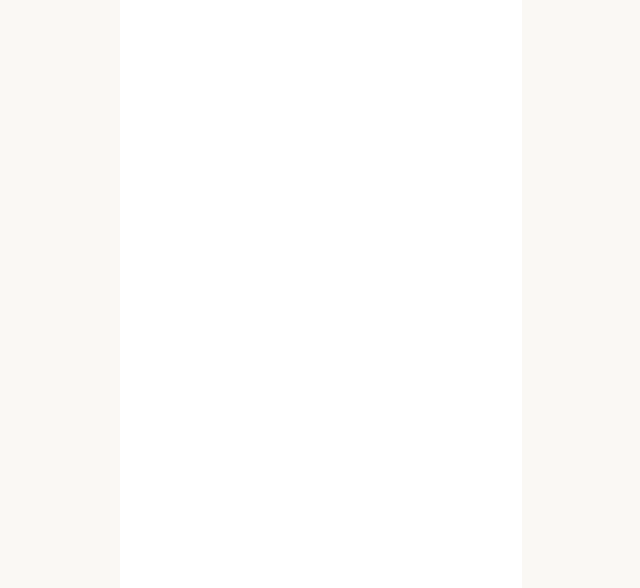
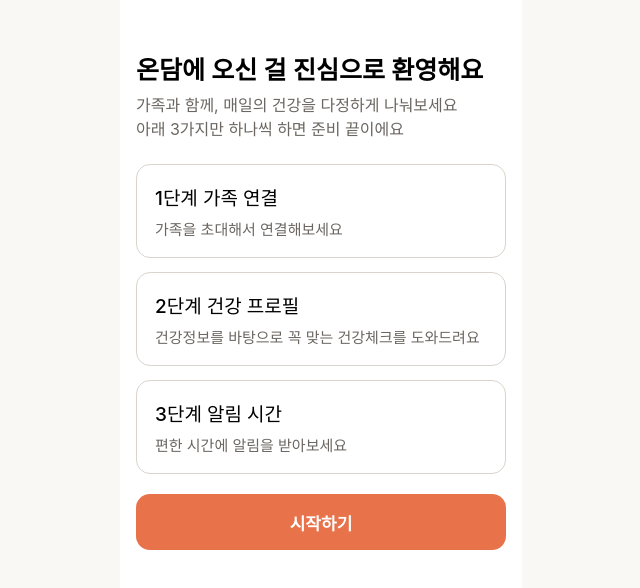
Before and after one commit to Dream-of-WildGeese/Wild_Geese_Front, a React (Vite) app: page /onboarding/step-guide in a window 1280 px wide. Before the commit this address had no page. Shown: the top 588 px of the page, without its empty margins (319-959 px from the left). Built offline with nearby package versions, Linux system fonts and the light colour scheme; a web font is replaced by a local one.

Commit message:
feat: 온보딩 단계 안내 화면 구현

```diff
--- a/src/App.jsx
+++ b/src/App.jsx
@@ -10,6 +10,7 @@ import WeeklyReport from './pages/WeeklyReport/WeeklyReport';
 import Layout from './components/Layout';
 import Intro from './pages/Onboarding/Intro';
 import UserType from './pages/Onboarding/UserType';
+import StepGuide from './pages/Onboarding/StepGuide';
 
 function App() {
   return (
@@ -20,6 +21,7 @@ function App() {
           <Routes>
             <Route path="/onboarding" element={<Intro/>} />
             <Route path="/onboarding/UserType" element={<UserType />} />
+            <Route path="/onboarding/step-guide" element={<StepGuide />} />
             <Route path="/" element={<Home />} />
             <Route path='/daily-health-check' element={<DailyHealthCheck />} />
             <Route path='/today-report' element={<TodayReport />} />
--- /dev/null
+++ b/src/pages/Onboarding/StepGuide.jsx
@@ -0,0 +1,145 @@
+import React from 'react';
+import { useNavigate } from 'react-router-dom';
+import styled from 'styled-components';
+
+const StepGuide = () => {
+  const navigate = useNavigate();
+
+  return (
+    <Page>
+      <Content>
+        <Title>온담에 오신 걸 진심으로 환영해요</Title>
+
+        <Description>
+          가족과 함께, 매일의 건강을 다정하게 나눠보세요
+          <br />
+          아래 3가지만 하나씩 하면 준비 끝이에요
+        </Description>
+
+        <StepList>
+          <Step>
+            <StepTitle>1단계 가족 연결</StepTitle>
+            <StepDescription>
+              가족을 초대해서 연결해보세요
+            </StepDescription>
+          </Step>
+
+          <Step>
+            <StepTitle>2단계 건강 프로필</StepTitle>
+            <StepDescription>
+              건강정보를 바탕으로 꼭 맞는 건강체크를 도와드려요
+            </StepDescription>
+          </Step>
+
+          <Step>
+            <StepTitle>3단계 알림 시간</StepTitle>
+            <StepDescription>
+              편한 시간에 알림을 받아보세요
+            </StepDescription>
+          </Step>
+        </StepList>
+
+        <StartButton
+          onClick={() => navigate('/onboarding/invite-code')}
+        >
+          시작하기
+        </StartButton>
+      </Content>
+    </Page>
+  );
+};
+
+export default StepGuide;
+
+const Page = styled.div`
+  width: 100%;
+  min-height: 100vh;
+`;
+
+const Content = styled.div`
+  padding-top: 50px;
+`;
+
+const Title = styled.h1`
+  margin: 0;
+
+  color: #000;
+font-family: Inter;
+font-size: 25px;
+font-style: normal;
+font-weight: 600;
+line-height: normal;
+`;
+
+const Description = styled.p`
+  margin: 6px 0 0;
+
+color: #6B6661;
+font-family: Inter;
+font-size: 16px;
+font-style: normal;
+font-weight: 400;
+line-height: normal;
+`;
+
+const StepList = styled.div`
+  display: flex;
+  flex-direction: column;
+  gap: 14px;
+
+  margin-top: 24px;
+`;
+
+const Step = styled.div`
+ display: flex;
+padding: 18px;
+flex-direction: column;
+align-items: flex-start;
+gap: 4px;
+align-self: stretch;
+border-radius: 14px;
+border: 1px solid #D9D4CC;
+background: #FFF;
+`;
+
+const StepTitle = styled.h2`
+  margin: 0;
+
+  color: #000;
+font-family: Inter;
+font-size: 19px;
+font-style: normal;
+font-weight: 500;
+line-height: normal;
+`;
+
+const StepDescription = styled.p`
+  margin: 4px 0 0;
+  color: #6B6661;
+font-family: Inter;
+font-size: 15px;
+font-style: normal;
+font-weight: 400;
+line-height: normal;
+`;
+
+const StartButton = styled.button`
+ margin-top: 20px;
+  display: flex;
+height: 56px;
+width: 100%;
+justify-content: center;
+align-items: center;
+flex-shrink: 0;
+align-self: stretch;
+border-radius: 14px;
+background: #E8734A;
+
+  cursor: pointer;
+  color: #FFF;
+font-family: Inter;
+font-size: 17px;
+font-style: normal;
+font-weight: 600;
+line-height: normal;
+`;
--- a/src/pages/Onboarding/UserType.jsx
+++ b/src/pages/Onboarding/UserType.jsx
@@ -1,7 +1,9 @@
 import React, { useState } from 'react';
+import { useNavigate } from 'react-router-dom';
 import styled from 'styled-components';
 
 const UserType = () => {
+    const navigate= useNavigate();
   const [userType, setUserType] = useState(null);
 
   return (
@@ -38,7 +40,7 @@ const UserType = () => {
           </OptionButton>
         </OptionList>
 
-        <NextButton>다음</NextButton>
+        <NextButton onClick={()=> navigate('/onboarding/step-guide')}>다음</NextButton>
       </Content>
     </Page>
   );
```
